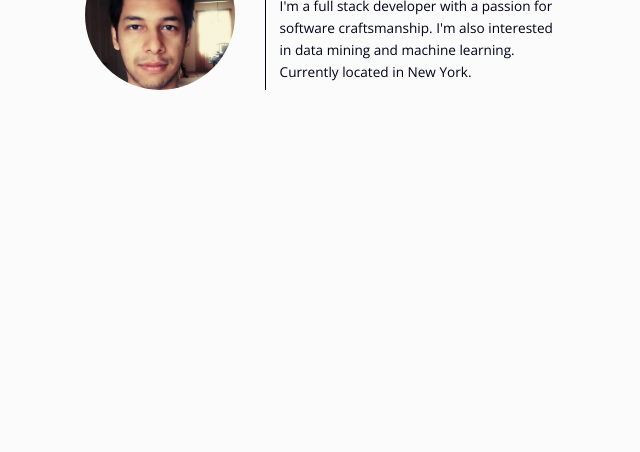
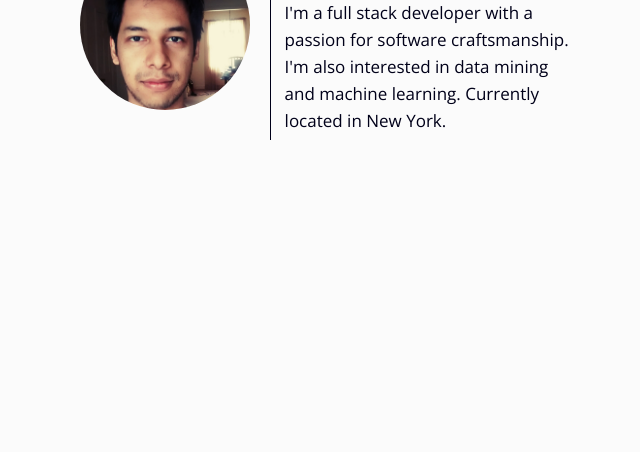
Before and after one commit to phoochka/gauravghosh.com, a plain HTML site: page index.html in a window 1280 px wide. Shown: the part 348-800 px from the top of the page, without its empty margins (315-955 px from the left). Drawn offline with nearby package versions, Linux system fonts and the light colour scheme.

Commit message:
fonts too thin on windows, testing larger fonts

```diff
--- a/styles/style.css
+++ b/styles/style.css
@@ -49,7 +49,6 @@ a {
 }
 
 p {
-    font-size: 0.8em;
     line-height: 1.6;
     font-weight: 300;
 }
@@ -121,8 +120,8 @@ img {
 
     padding-top: 8em;
 
-    width: 480px;
-    height: 480px;
+    width: 490px;
+    height: 490px;
 
     position:absolute; /*it can be fixed too*/
     left:0; right:0;
@@ -136,8 +135,8 @@ img {
 }
 
 .img-container {
-    width: 150px;
-    height: 150px;
+    width: 170px;
+    height: 170px;
 
     position: relative;
     float: left;
@@ -157,11 +156,11 @@ img {
     border-left-width: 0.75px;
     /* border-left-color: blue; */
 
-    height: 150px;
+    height: 200px;
     max-width: 300px;
 
     margin-left: 0.5rem;
-    margin-bottom: 5em;
+    /* margin-bottom: 5em; */
 
     padding-top: 0.5em;
     padding-left: 0.80em;
```
